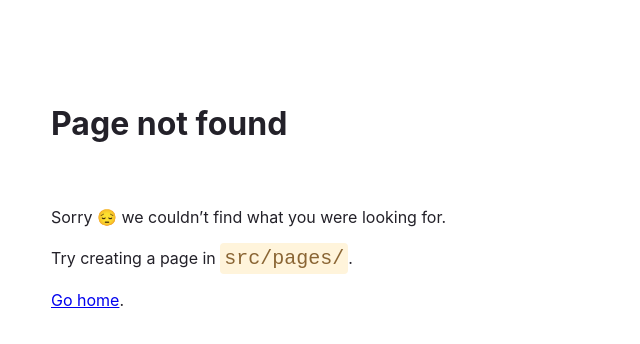
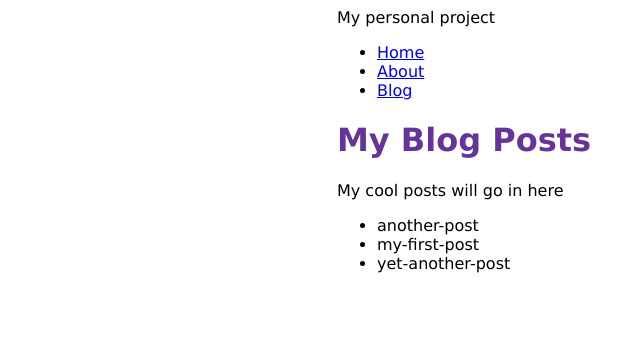
Before and after one commit to Sonaho/my-gatsby-site, a Gatsby site: page /blog in a window 1280 px wide. Before the commit this address had no page. Shown: the whole page, without its empty margins (53-693 px from the left). Built offline with nearby package versions, Linux system fonts and the light colour scheme; Gatsby itself is replaced by a stand-in of ours.

Commit message:
Add file data and blog

```diff
--- a/gatsby-config.js
+++ b/gatsby-config.js
@@ -1,6 +1,6 @@
 module.exports = {
   siteMetadata: {
-    title: "Probatina"
+    title: "My personal project"
   },
   plugins: ["gatsby-plugin-image", "gatsby-plugin-react-helmet", "gatsby-plugin-sharp", "gatsby-plugin-sitemap", {
     resolve: 'gatsby-plugin-manifest',
@@ -14,5 +14,11 @@ module.exports = {
       "path": "./src/images/"
     },
     __key: "images"
+  }, {
+    resolve: "gatsby-source-filesystem",
+    options: {
+      name: `blog`,
+      path: `./blog`,
+    }
   }]
 };
--- a/src/components/layout.js
+++ b/src/components/layout.js
@@ -27,6 +27,7 @@ const Layout = ({ pageTitle, children}) => {
 				<ul className={navLinks}>
 					<li className={navLinkItem}><Link to="/" className={navLinkText}>Home</Link></li>
 					<li className={navLinkItem}><Link to="/about" className={navLinkText}>About</Link></li>
+					<li className={navLinkItem}><Link to="/blog" className={navLinkText}>Blog</Link></li>
 				</ul>
 			</nav>
 			<main>
--- /dev/null
+++ b/src/pages/blog.js
@@ -0,0 +1,32 @@
+import * as React from 'react'
+import { graphql } from 'gatsby'
+import Layout from '../components/layout'
+
+const BlogPage = ({ data }) => {
+	return (
+		<Layout pageTitle='My Blog Posts'>
+			<p>My cool posts will go in here</p>
+			<ul>
+				{
+					data.allFile.nodes.map(node => (
+						<li key={node.name}>
+							{node.name}
+						</li>
+					))
+				}
+			</ul>
+		</Layout>
+	)
+}
+
+export const query = graphql`
+  query {
+    allFile(filter: {sourceInstanceName: {eq: "blog"}}) {
+      nodes {
+        name
+      }
+    }
+  }
+`
+
+export default BlogPage
```
Also changed, not shown: blog/another-post.mdx (added), blog/my-first-post.mdx (added), blog/yet-another-post.mdx (added).
